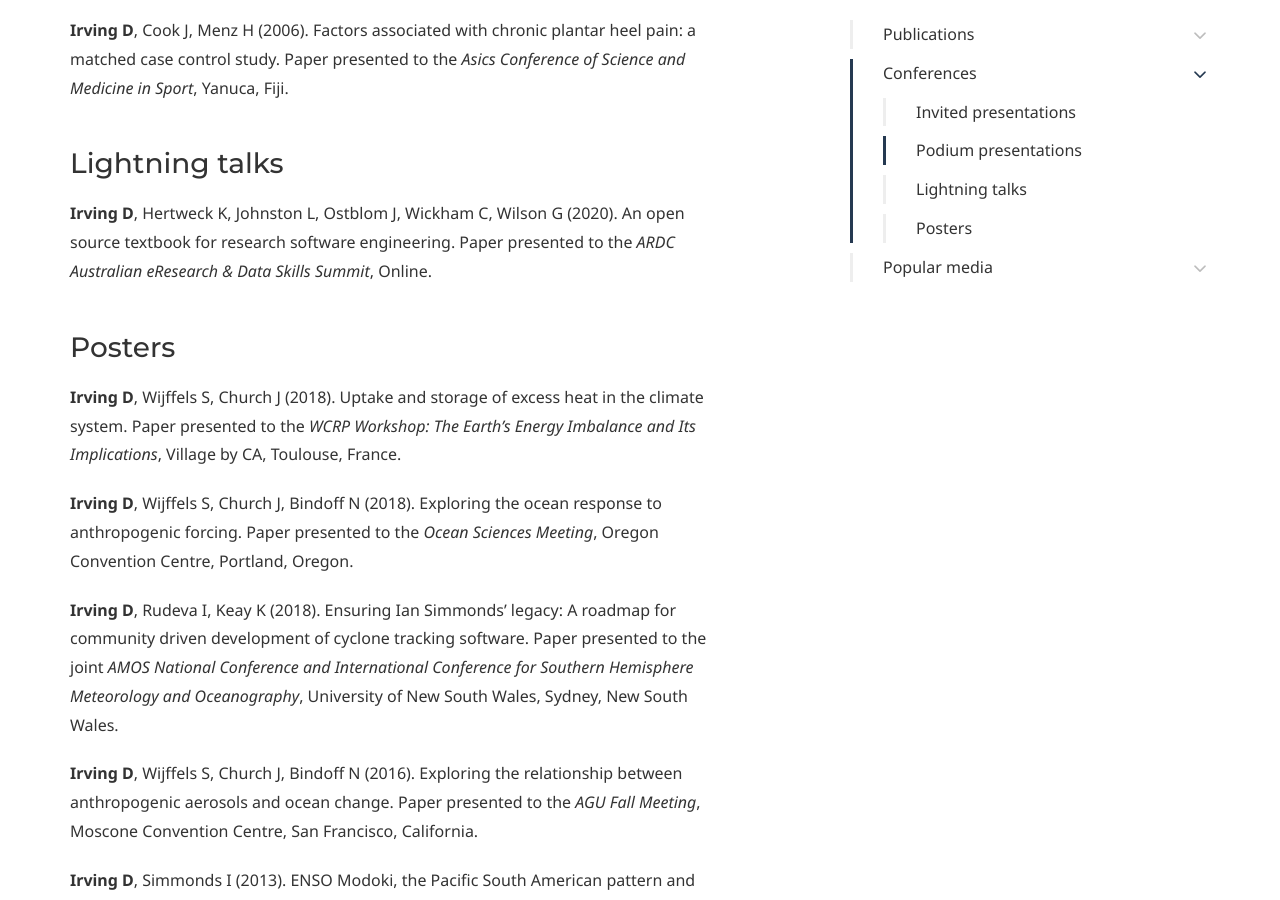
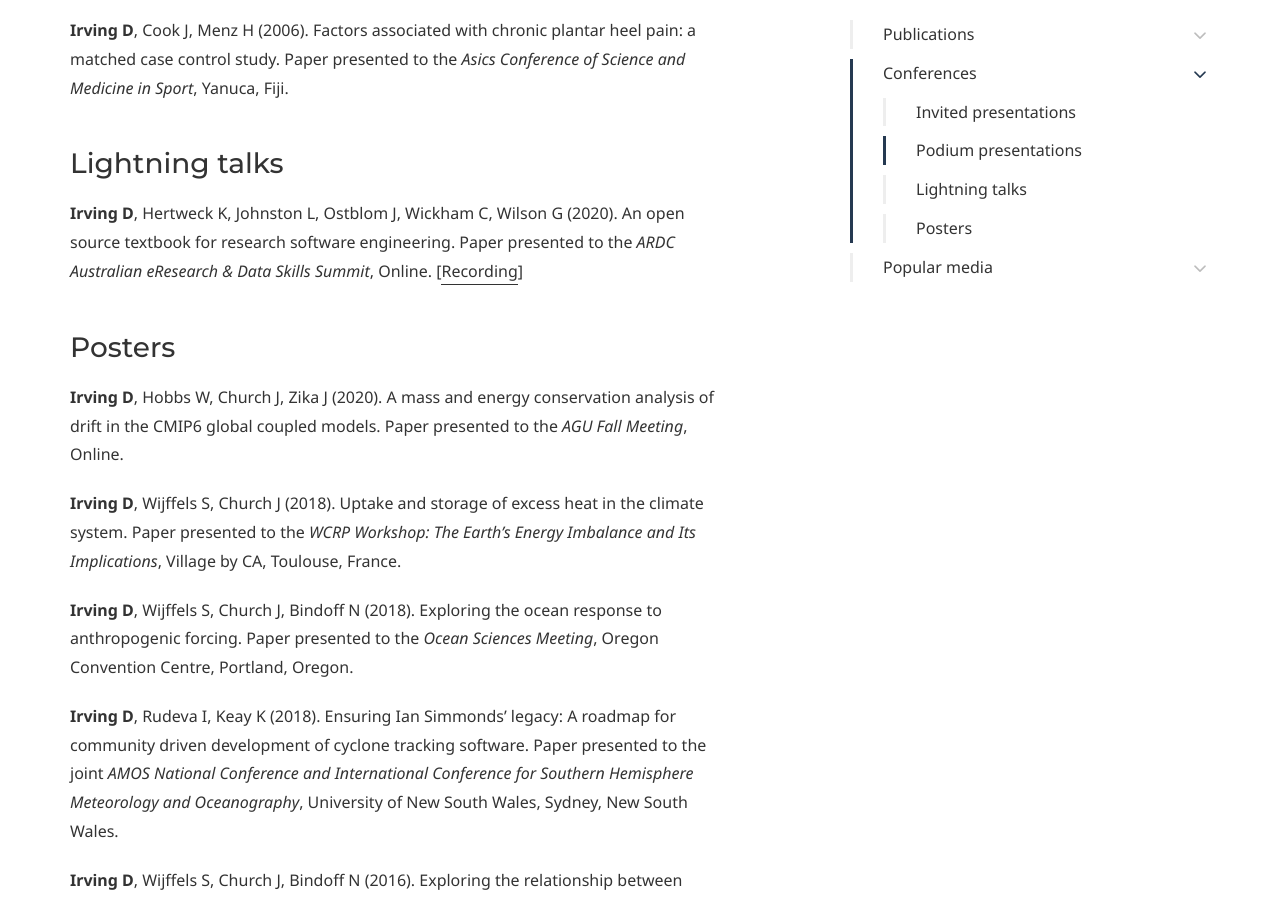
Before and after one commit to DamienIrving/damienirving.github.io, a Jekyll site: the page built from publications.md, in a window 1280 px wide and 900 px high, scrolled down 6485 px. Built offline with Jekyll 4.4.1, drawn with Linux system fonts in a browser that asks for light colours; some web fonts are replaced.

Commit message:
Update publications.md

```diff
--- a/publications.md
+++ b/publications.md
@@ -137,9 +137,11 @@ Hennessy K, **Irving D**, Perkins S, Murphy B, Brown J, Moise A, Colman R, Sen G
 
 ### Lightning talks
 
-**Irving D**, Hertweck K, Johnston L, Ostblom J, Wickham C, Wilson G (2020). An open source textbook for research software engineering. Paper presented to the *ARDC Australian eResearch & Data Skills Summit*, Online.
+**Irving D**, Hertweck K, Johnston L, Ostblom J, Wickham C, Wilson G (2020). An open source textbook for research software engineering. Paper presented to the *ARDC Australian eResearch & Data Skills Summit*, Online. [[Recording](https://youtu.be/8M0KQRKomzY)]
 
 ### Posters
+
+**Irving D**, Hobbs W, Church J, Zika J (2020). A mass and energy conservation analysis of drift in the CMIP6 global coupled models. Paper presented to the *AGU Fall Meeting*, Online.
 
 **Irving D**, Wijffels S, Church J (2018). Uptake and storage of excess heat in the climate system. Paper presented to the *WCRP Workshop: The Earth’s Energy Imbalance and Its Implications*, Village by CA, Toulouse, France.
 
```
